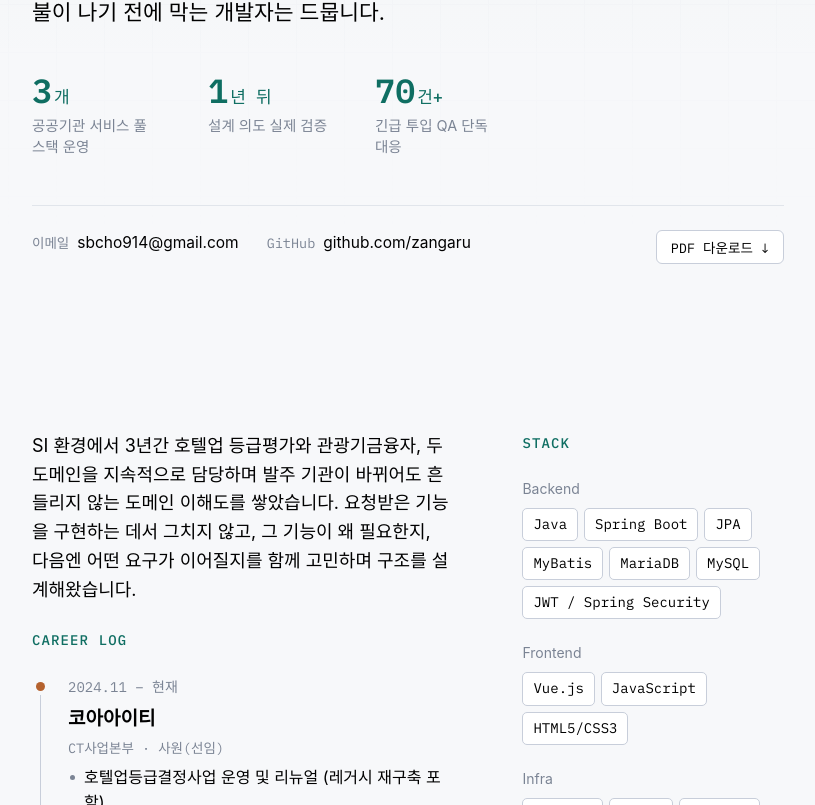
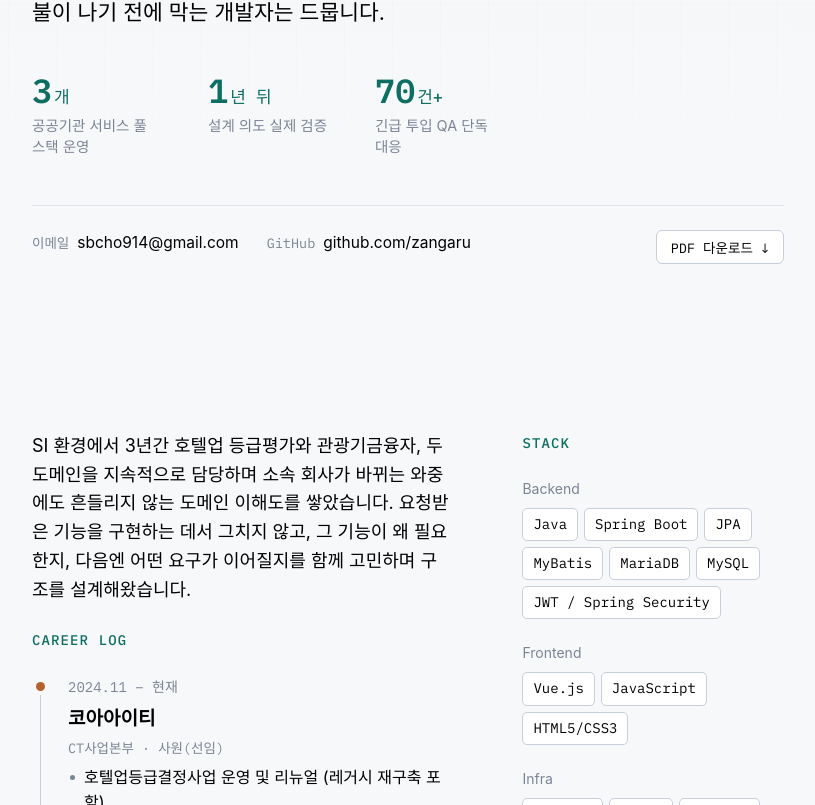
Before and after one commit to zangaru/subin-portfolio, a Vue app: page / in a window 1280 px wide. Shown: the part 391-1196 px from the top of the page, without its empty margins (232-1047 px from the left). Built offline with nearby package versions, Linux system fonts and the light colour scheme; a web font is replaced by a local one.

Commit message:
content: intro 문구 수정

```diff
--- a/src/data.js
+++ b/src/data.js
@@ -3,7 +3,7 @@ export const profile = {
   role: '백엔드 · 풀스택 개발자',
   thesis: '급한 불을 끄는 개발자는 많습니다.\n불이 나기 전에 막는 개발자는 드뭅니다.',
   intro:
-    'SI 환경에서 3년간 호텔업 등급평가와 관광기금융자, 두 도메인을 지속적으로 담당하며 발주 기관이 바뀌어도 흔들리지 않는 도메인 이해도를 쌓았습니다. 요청받은 기능을 구현하는 데서 그치지 않고, 그 기능이 왜 필요한지, 다음엔 어떤 요구가 이어질지를 함께 고민하며 구조를 설계해왔습니다.',
+    'SI 환경에서 3년간 호텔업 등급평가와 관광기금융자, 두 도메인을 지속적으로 담당하며 소속 회사가 바뀌는 와중에도 흔들리지 않는 도메인 이해도를 쌓았습니다. 요청받은 기능을 구현하는 데서 그치지 않고, 그 기능이 왜 필요한지, 다음엔 어떤 요구가 이어질지를 함께 고민하며 구조를 설계해왔습니다.',
   stats: [
     { value: '3', unit: '개', label: '공공기관 서비스 풀스택 운영' },
     { value: '1', unit: '년 뒤', label: '설계 의도 실제 검증' },
```
